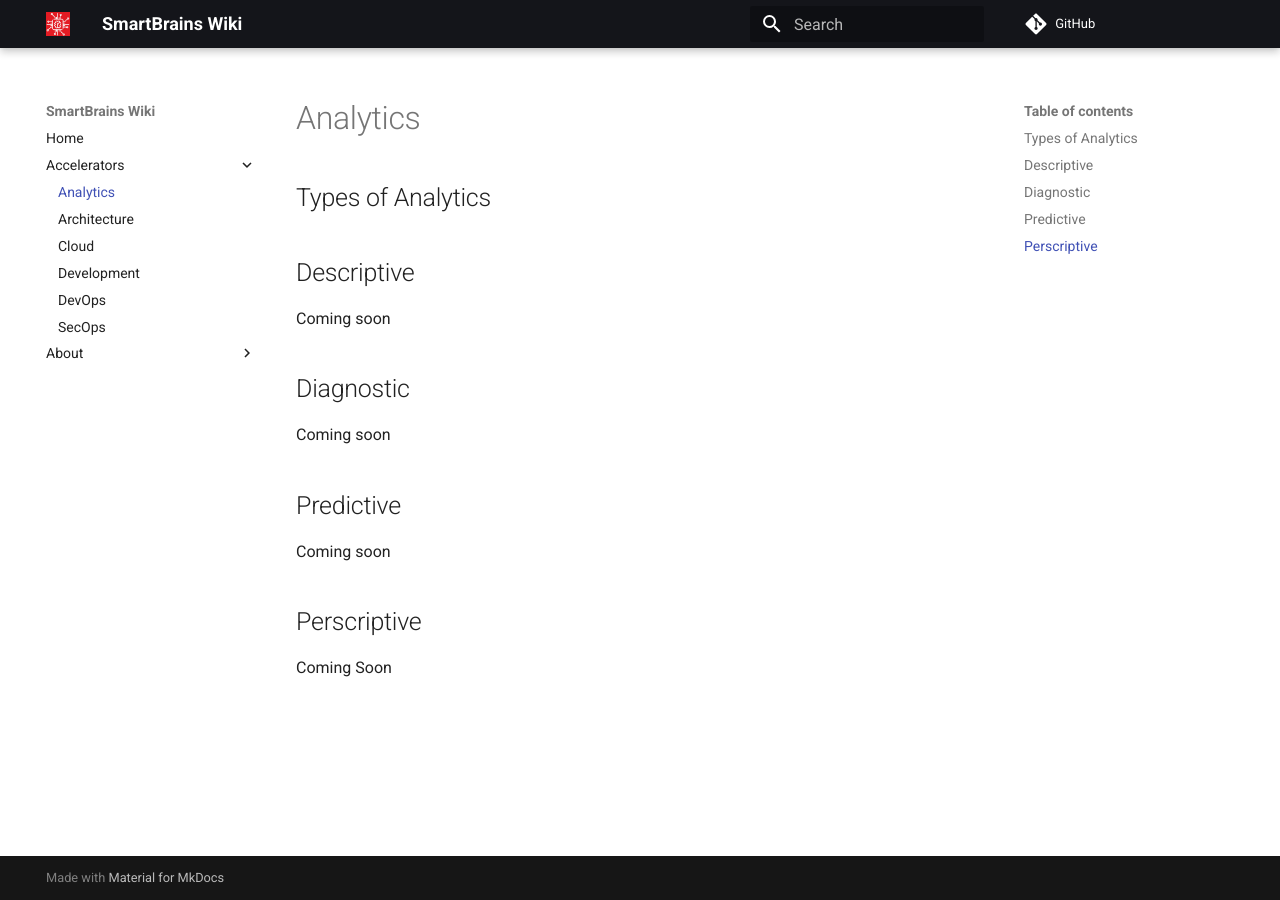
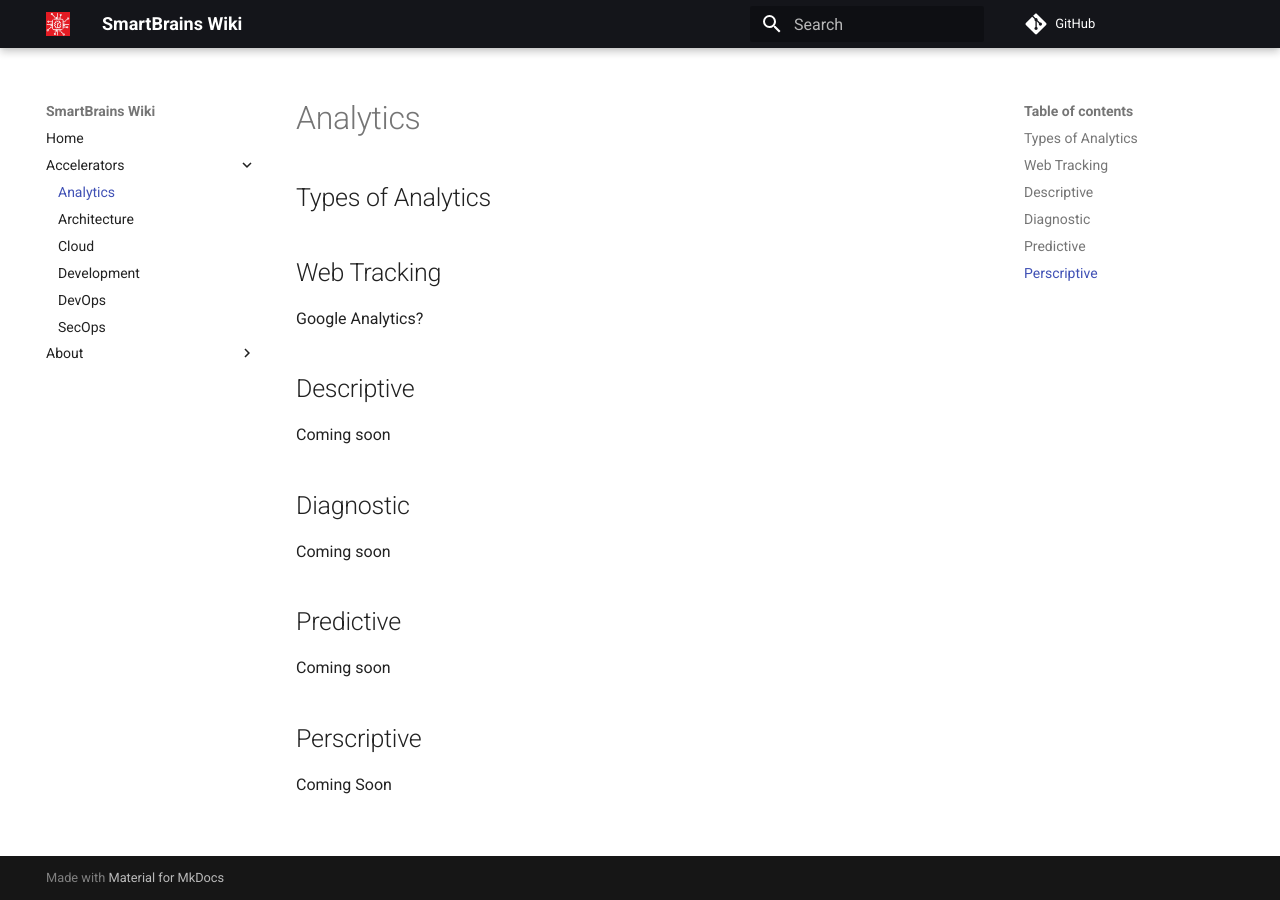
Before and after one commit to smartbrainsio/smartbrains-wiki, an MkDocs documentation site: the page built from docs/analytics.md, in a window 1280 px wide. Built offline with MkDocs 1.6.1 and Material for MkDocs 9.7.7, drawn with Linux system fonts in a browser that asks for light colours; comment, search, counter and statistics services are not loaded.

Commit message:
Update analytics.md
Added a reference to GA

```diff
--- a/docs/analytics.md
+++ b/docs/analytics.md
@@ -1,6 +1,10 @@
 # Analytics
 
 ## Types of Analytics
+
+## Web Tracking
+
+Google Analytics?
 
 ## Descriptive
 
```
